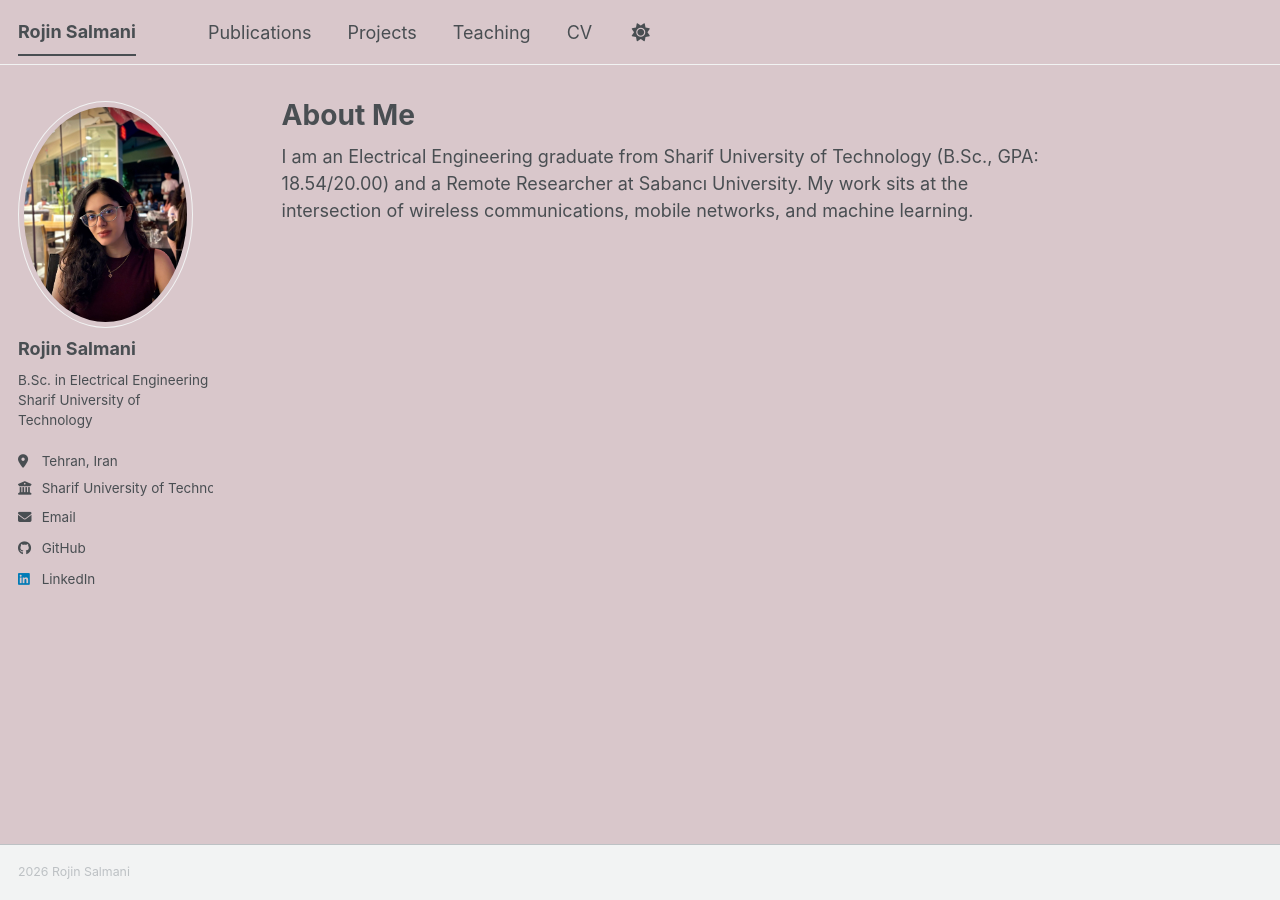
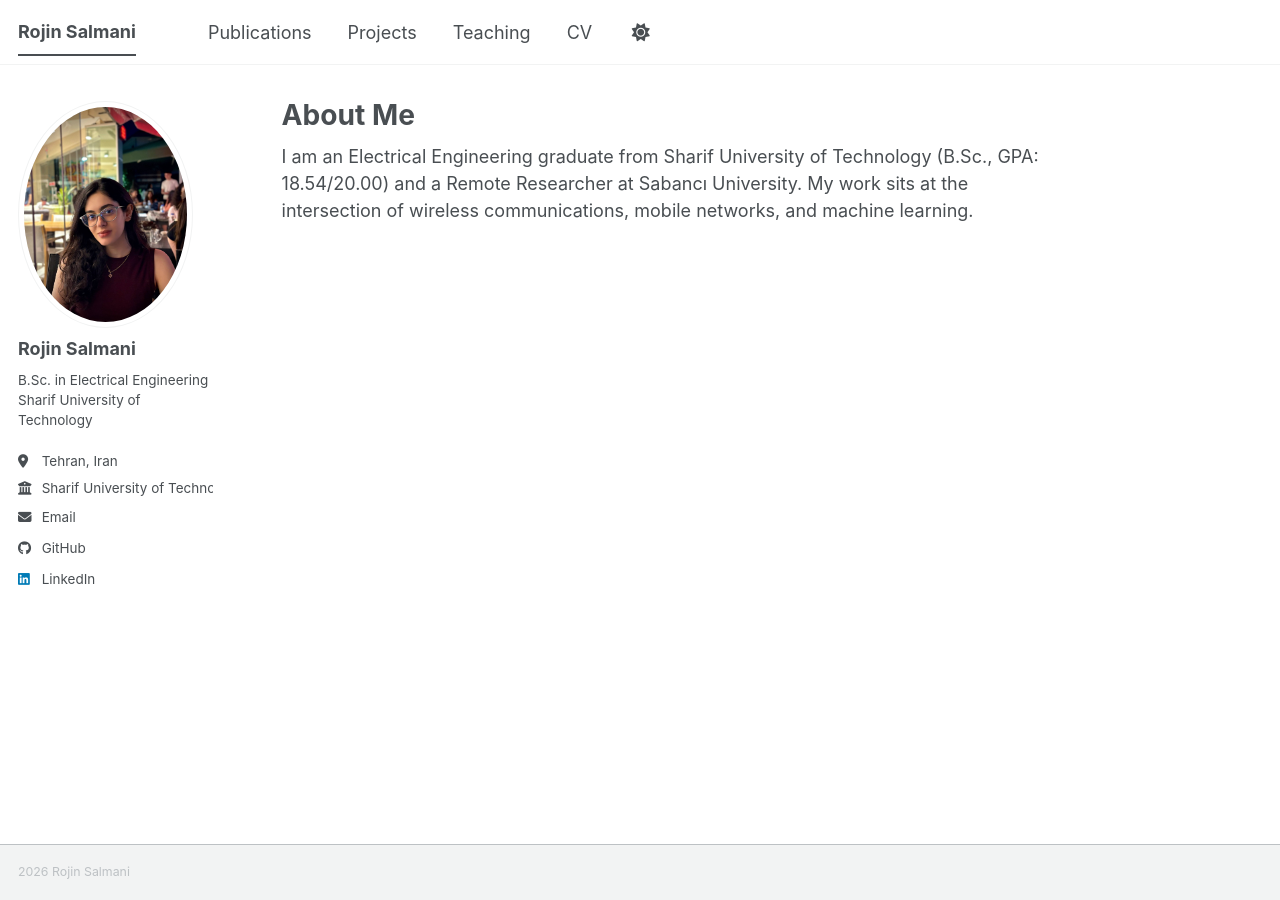
Before and after one commit to rojinsalmani/rojinsalmani.github.io, a Jekyll site: the page built from _pages/about.md, in a window 1280 px wide. Built offline with Jekyll 4.4.1, drawn with Linux system fonts in a browser that asks for light colours; a script bundle is joined from its source files by our own code; a style sheet for code colours, icons or effects is not loaded.

Commit message:
Update _default_light.scss

```diff
--- a/_sass/theme/_default_light.scss
+++ b/_sass/theme/_default_light.scss
@@ -29,7 +29,7 @@ $sidebar-screen-min-width   : 1024px;
 /* Default light theme for the site */
 :root {
     --global-base-color                 : #{$primary-color};
-    --global-bg-color                   : #d9c7cb;
+    --global-bg-color                   : #fff;
     --global-footer-bg-color            : #f2f3f3;
     --global-border-color               : #{$lighter-gray};
     --global-dark-border-color          : #bdc1c4;
```
